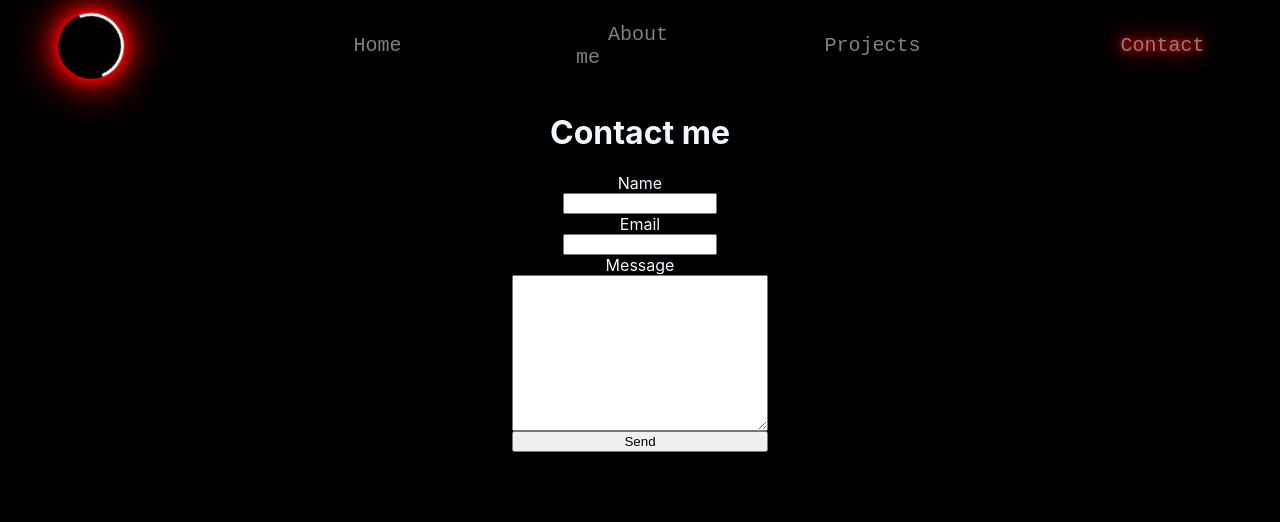
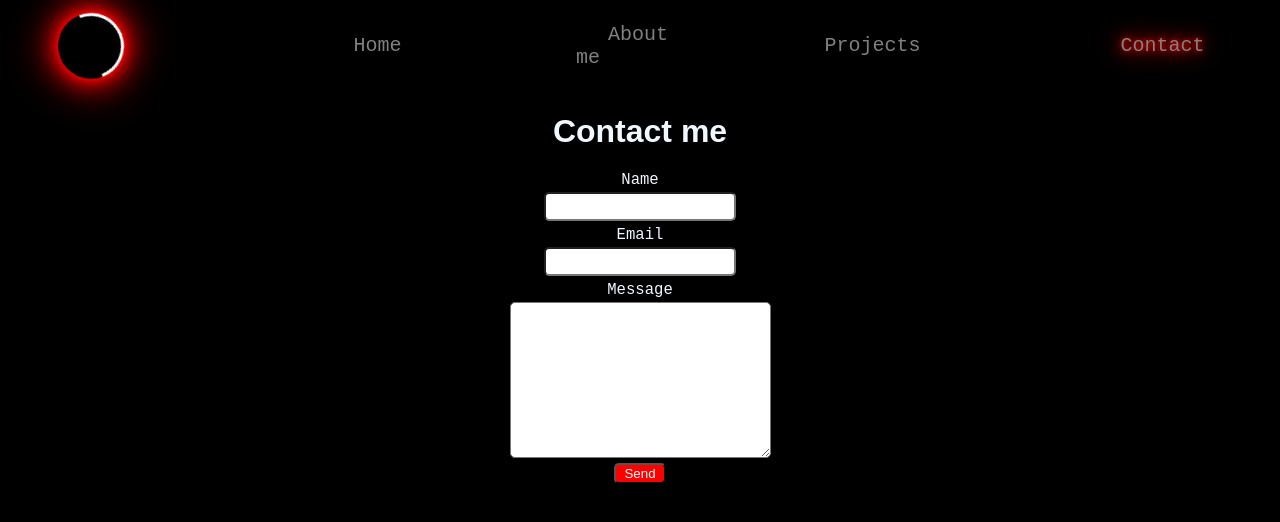
Before and after one commit to Shirft/Portfolio, a React (Create React App) app: page /contact in a window 1280 px wide. Shown: the top 522 px of the page. Built offline with nearby package versions, Linux system fonts and the light colour scheme.

Commit message:
cambios contact

```diff
--- a/src/pages/Contact/Contact.css
+++ b/src/pages/Contact/Contact.css
@@ -1,10 +1,37 @@
 #Contact{
     padding: 0 40%;
+}
+.contact-title-form{
+    font-family: "Jost", sans-serif;
 }
 .form-mail{
     display: flex;
     flex-direction: column;
+    align-items: center;
+    font-family: monospace;
+    font-weight: 500;
+    font-size: larger;
+}
+.form-mail label{
+    padding-bottom: 1%;
 }
 .form-mail input{
     margin: 0 20%;
+    border-radius: 5px;
+    padding: 2%;
+    margin-bottom: 2%;
 }
+.form-mail textarea{
+    border-radius: 5px;
+}
+.form-mail button{
+    color: white;
+    background-color: red;
+    border-radius: 5px;
+    width: 20%;
+    margin-top: 2%;
+    cursor: pointer;
+}
+.form-mail button:hover{
+    box-shadow: 0 0 5px red, 0 0 15px red;
+}
--- a/src/pages/Contact/Contact.js
+++ b/src/pages/Contact/Contact.js
@@ -7,14 +7,14 @@ const Contact = () => {
   const sendEmail = (event) => {
     event.preventDefault();
 
-    emailjs
+    const email = emailjs
       .sendForm(
         "service_08g8dtm",
         "template_2noa06a",
         event.target,
         "vrLRYebfXfNhuRbUN"
       )
-      .then((response) => {
+      /*.then((response) => {
         console.log(response);
         if (response.status == 200) {
           toast.success("Email sent!", {
@@ -25,15 +25,30 @@ const Contact = () => {
           });
           event.target.reset();
         }
+      })*/
+      .then((response) => {
+        console.log(response);
+        event.target.reset();
       })
       .catch((error) => {
         console.log(error);
-        toast.error("Email not sent!", {
+        /*toast.error("Email not sent!", {
           position: toast.POSITION.BOTTOM_CENTER,
           theme: "colored",
-        });
+        });*/
       });
-
+    toast.promise(email, {
+      pending: {
+        render(){
+          return "Sending message..."
+        },
+        position: toast.POSITION.BOTTOM_CENTER,
+        theme: "colored",
+        autoClose: 1000,
+        },
+      success: "Email sent!",
+      error: "Email not sent!",
+    });
   };
 
   return (
@@ -42,18 +57,24 @@ const Contact = () => {
         <h1 className="contact-title-form">Contact me</h1>
         <form className="form-mail" onSubmit={sendEmail}>
           <label>Name</label>
-          <input type="text" name="user_name" required/>
+          <input type="text" name="user_name" required />
 
           <label>Email</label>
-          <input type="email" name="user_email" required/>
+          <input type="email" name="user_email" required />
 
           <label>Message</label>
-          <textarea name="user_message" id="" cols="30" rows="10" required></textarea>
+          <textarea
+            name="user_message"
+            id=""
+            cols="30"
+            rows="10"
+            required
+          ></textarea>
 
           <button>Send</button>
         </form>
       </div>
-      <ToastContainer autoClose={1000}/>
+      <ToastContainer autoClose={1000} />
     </div>
   );
 };
```
